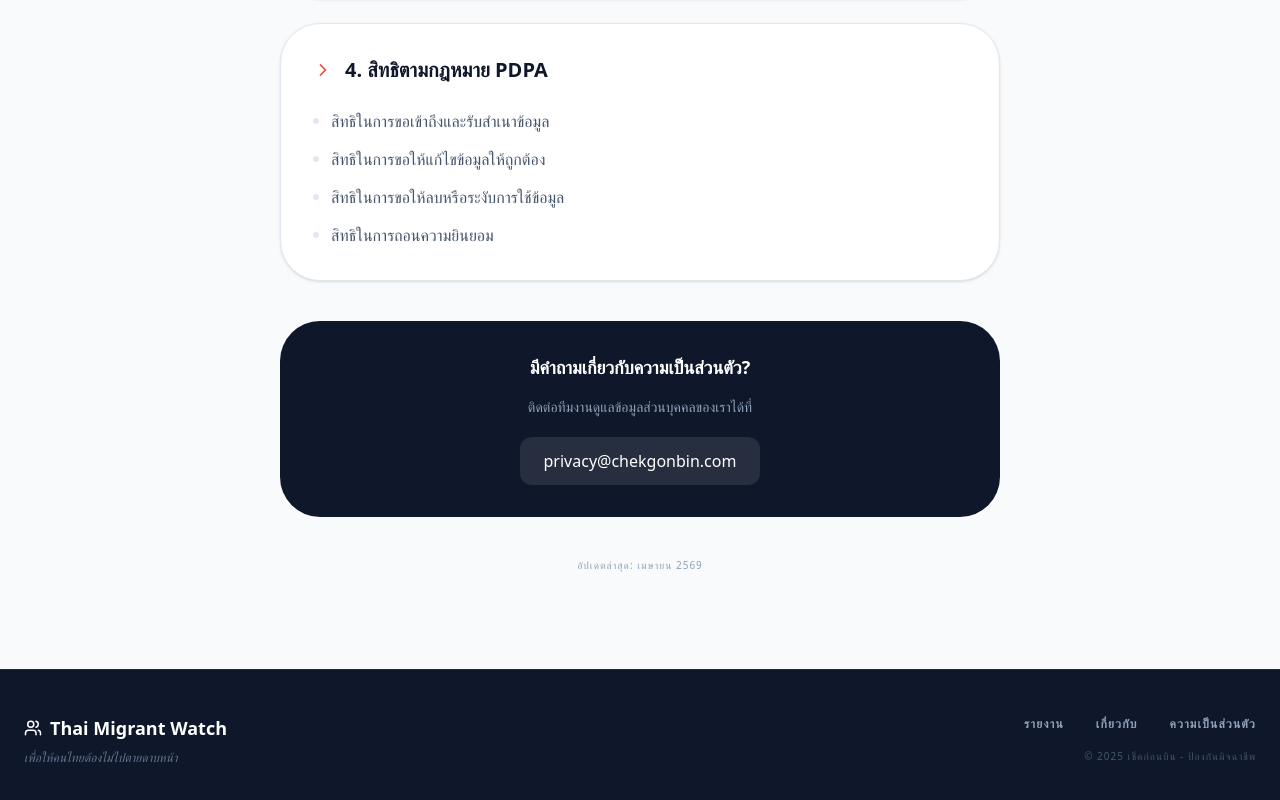
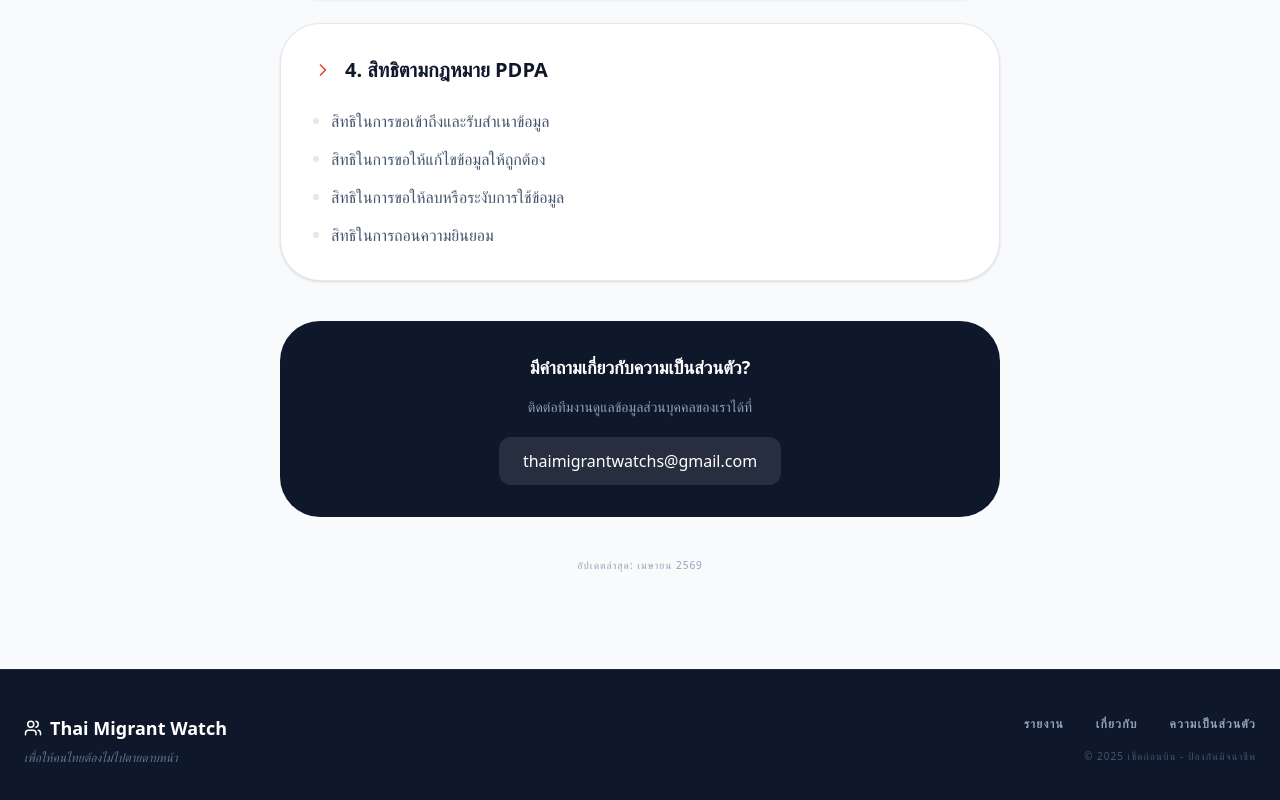
Before and after one commit to visarutforthaipbs/chekgonbin-mvp, a Next.js app: page /privacy-policy in a window 1280 px wide. Shown: the part 1519-2319 px from the top of the page. Built offline with nearby package versions, Linux system fonts and the light colour scheme; a web font is replaced by a local one.

Commit message:
update new email

```diff
--- a/app/privacy-policy/PrivacyPolicyClient.js
+++ b/app/privacy-policy/PrivacyPolicyClient.js
@@ -119,8 +119,8 @@ export default function PrivacyPolicyClient() {
         <div className="p-8 bg-slate-900 rounded-[1.5rem] md:rounded-[2.5rem] text-center flex flex-col items-center gap-4">
           <h2 className="text-white font-bold text-base md:text-lg">มีคำถามเกี่ยวกับความเป็นส่วนตัว?</h2>
           <p className="text-slate-400 text-xs md:text-sm mb-1">ติดต่อทีมงานดูแลข้อมูลส่วนบุคคลของเราได้ที่</p>
-          <a href="mailto:privacy@chekgonbin.com" className="px-5 py-2.5 md:px-6 md:py-3 bg-white/10 text-white rounded-xl hover:bg-white/20 transition-all font-medium text-sm md:text-base">
-            privacy@chekgonbin.com
+          <a href="mailto:thaimigrantwatchs@gmail.com" className="px-5 py-2.5 md:px-6 md:py-3 bg-white/10 text-white rounded-xl hover:bg-white/20 transition-all font-medium text-sm md:text-base">
+            thaimigrantwatchs@gmail.com
           </a>
         </div>
 
```
